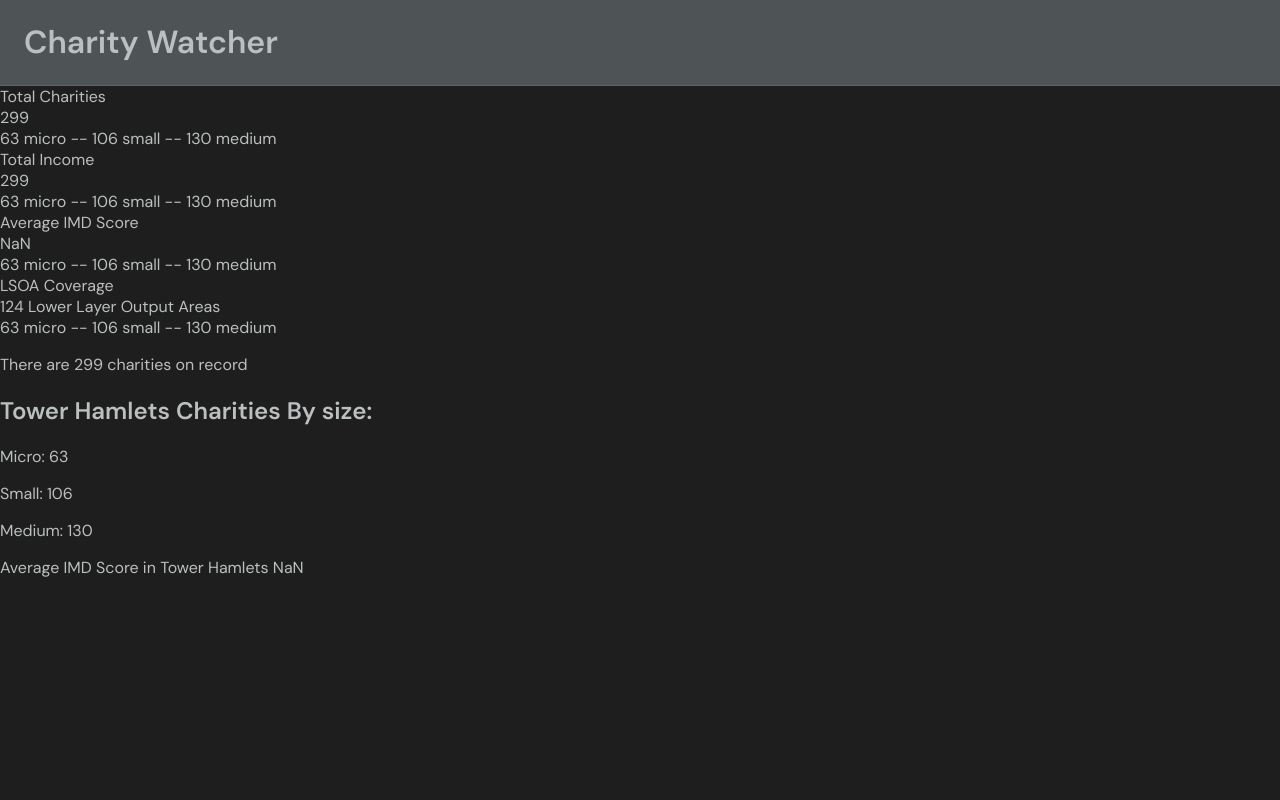
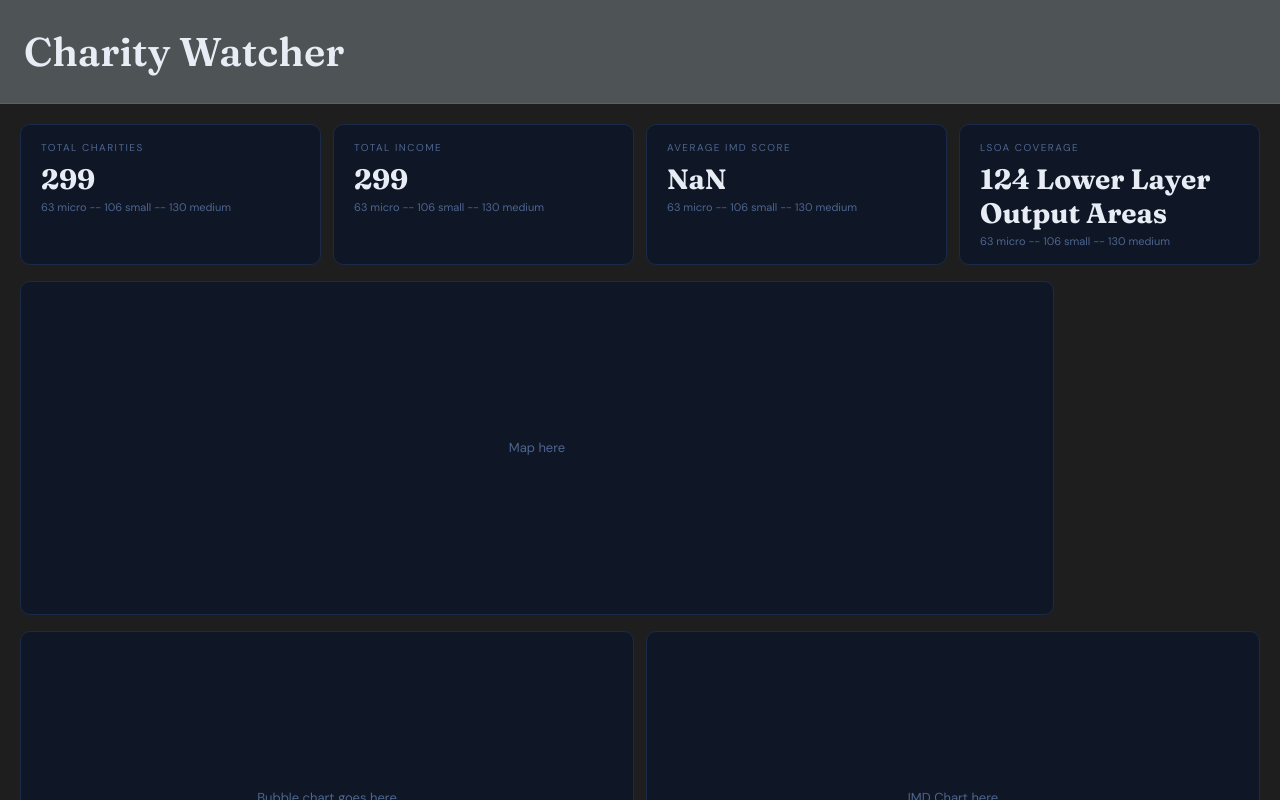
Before and after one commit to nk13-nu/charity_watch, a React (Vite) app in the folder charity_watcher/: page / in a window 1280 px wide. Shown: the top 800 px of the page. Built offline with nearby package versions, Linux system fonts and the light colour scheme.

Commit message:
Added all remaining palceholder cards for map and three charts

```diff
--- a/charity_watcher/src/App.jsx
+++ b/charity_watcher/src/App.jsx
@@ -14,52 +14,53 @@ function App(){
   return(
     <div className='app-layout'>
 
-
-      <header className='app_header'>
+      <header className='app-header'>
         <h1>Charity Watcher</h1>
       </header>
 
-      {/* Stats Cards*/}
-      <div className=''>
-        <div className=''>
-          <div className=''>Total Charities</div>
-          <div className=''>{charities.length}</div>
-          <div className=''>{micro} micro -- {small} small -- {medium} medium</div>
+      <main className='app-main'>
+
+        {/* Stats Cards*/}
+        <div className='stats-row'>
+          <div className='stats-card'>
+            <div className='stats-card-title'>Total Charities</div>
+            <div className='stats-card-value'>{charities.length}</div>
+            <div className='stats-card-text'>{micro} micro -- {small} small -- {medium} medium</div>
+          </div>
+
+          <div className='stats-card'>
+            <div className='stats-card-title'>Total Income</div>
+            <div className='stats-card-value'>{charities.length}</div>
+            <div className='stats-card-text'>{micro} micro -- {small} small -- {medium} medium</div>
+          </div>
+
+          <div className='stats-card'>
+            <div className='stats-card-title'>Average IMD Score</div>
+            <div className='stats-card-value'>{averageIMD}</div>
+            <div className='stats-card-text'>{micro} micro -- {small} small -- {medium} medium</div>
+          </div>
+
+          <div className='stats-card'>
+            <div className='stats-card-title'>LSOA Coverage</div>
+            <div className='stats-card-value'>{uniqueLSOAs} Lower Layer Output Areas</div>
+            <div className='stats-card-text'>{micro} micro -- {small} small -- {medium} medium</div>
+          </div>
         </div>
-      </div>
 
-      <div className=''>
-        <div className=''>
-          <div className=''>Total Income</div>
-          <div className=''>{charities.length}</div>
-          <div className=''>{micro} micro -- {small} small -- {medium} medium</div>
+        {/*Map Card*/}
+        <div className="map-content-row">
+          <div className="map-card">Map here</div>
         </div>
-      </div>
 
-      <div className=''>
-        <div className=''>
-          <div className=''>Average IMD Score</div>
-          <div className=''>{averageIMD}</div>
-          <div className=''>{micro} micro -- {small} small -- {medium} medium</div>
+        {/*Chart Cards*/}
+        <div className="chart-content-row">
+          <div className="chart-card">Bubble chart goes here</div>
+          <div className="chart-card">IMD Chart here</div>
+          <div className="chart-card">size band donun here</div>
         </div>
-      </div>
 
-      <div className=''>
-        <div className=''>
-          <div className=''>LSOA Coverage</div>
-          <div className=''>{uniqueLSOAs} Lower Layer Output Areas</div>
-          <div className=''>{micro} micro -- {small} small -- {medium} medium</div>
-        </div>
-      </div>
 
-      <p>There are {charities.length} charities on record</p>
-
-      <h2>Tower Hamlets Charities By size:</h2>
-      <p>Micro: {micro}</p>
-      <p>Small: {small}</p>
-      <p>Medium: {medium}</p>
-
-      <p>Average IMD Score in Tower Hamlets {averageIMD}</p>
+      </main>
 
 
     </div>
--- a/charity_watcher/src/index.css
+++ b/charity_watcher/src/index.css
@@ -15,8 +15,8 @@ body {
   min-height: 100vh;
 }
 
-/* Main Header Bar (this is the main bar where I will display the title and the about button)*/
-.app_header{
+/* MAIN HEADER BAR (this is the main bar where I will display the title and the about button)*/
+.app-header{
   grid-area: header;
   background: #4E5356; /* Colour from figma design*/
   border-bottom: 1px solid #5d6066;
@@ -27,7 +27,96 @@ body {
 
 .app-header h1 {
   font-family: 'Fraunces', serif;
-  font-size: 15px;
+  font-size: 40px;
   font-weight: 600;
   color: #e8edf5;
 }
+
+
+/* MAIN APP AREA (WHERE CARDS, MAP AND CHARTS WILL GO IN)*/
+.app-main {
+  grid-area: main;
+  padding: 20px;
+  display: flex;
+  flex-direction: column;
+  gap: 16px;
+  overflow-y: auto;
+}
+
+/* STATS CARDS */
+.stats-row {
+  display: grid;
+  grid-template-columns: repeat(4, 1fr);
+  gap: 12px;
+}
+
+.stats-card {
+  background: #0f1726;
+  border: 1px solid #1a2a48;
+  border-radius: 10px;
+  padding: 16px 20px;
+  position: relative;
+  overflow: hidden;
+}
+
+.stats-card-title{
+  font-size: 10px;
+  text-transform: uppercase;
+  letter-spacing: 1.5px;
+  color: #4e6590;
+  margin-bottom: 8px;
+}
+
+.stats-card-value {
+  font-family: 'Fraunces', serif;
+  font-size: 28px;
+  font-weight: 700;
+  color: #e8edf5;
+}
+
+.stats-card-text {
+  font-size: 11px;
+  color: #4e6590;
+  margin-top: 4px;
+}
+
+/* MAP CARD */
+.map-card {
+  background: #0f1726;
+  border: 1px solid #1a2a48;
+  border-radius: 10px;
+  padding: 16px;
+  min-height: 300px;
+  min-width: 1000px;
+  display: flex;
+  align-items: center;
+  justify-content: center;
+  color: #4e6590;
+  font-size: 13px;
+}
+
+.map-content-row {
+  display: grid;
+  grid-template-columns: 1fr 1fr;
+  gap: 12px;
+}
+
+/* CHART CARD */
+.chart-card {
+  background: #0f1726;
+  border: 1px solid #1a2a48;
+  border-radius: 10px;
+  padding: 16px;
+  min-height: 300px;
+  display: flex;
+  align-items: center;
+  justify-content: center;
+  color: #4e6590;
+  font-size: 13px;
+}
+
+.chart-content-row {
+  display: grid;
+  grid-template-columns: 1fr 1fr;
+  gap: 12px;
+}
```
